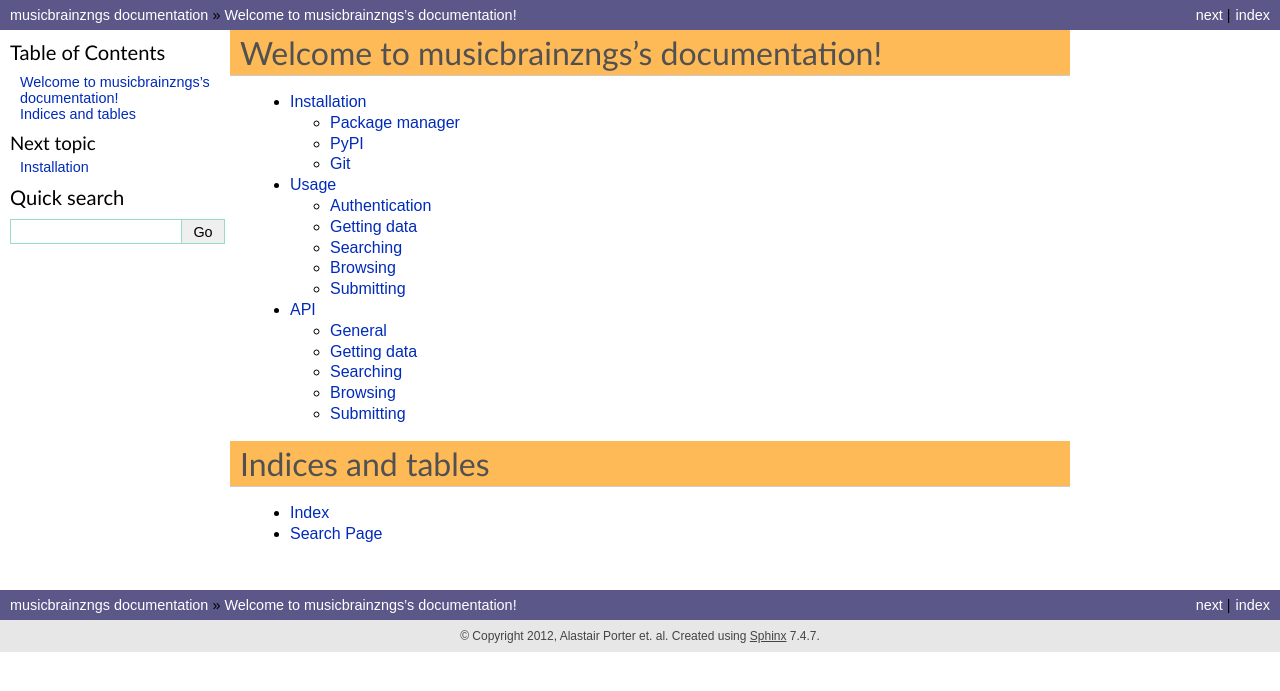
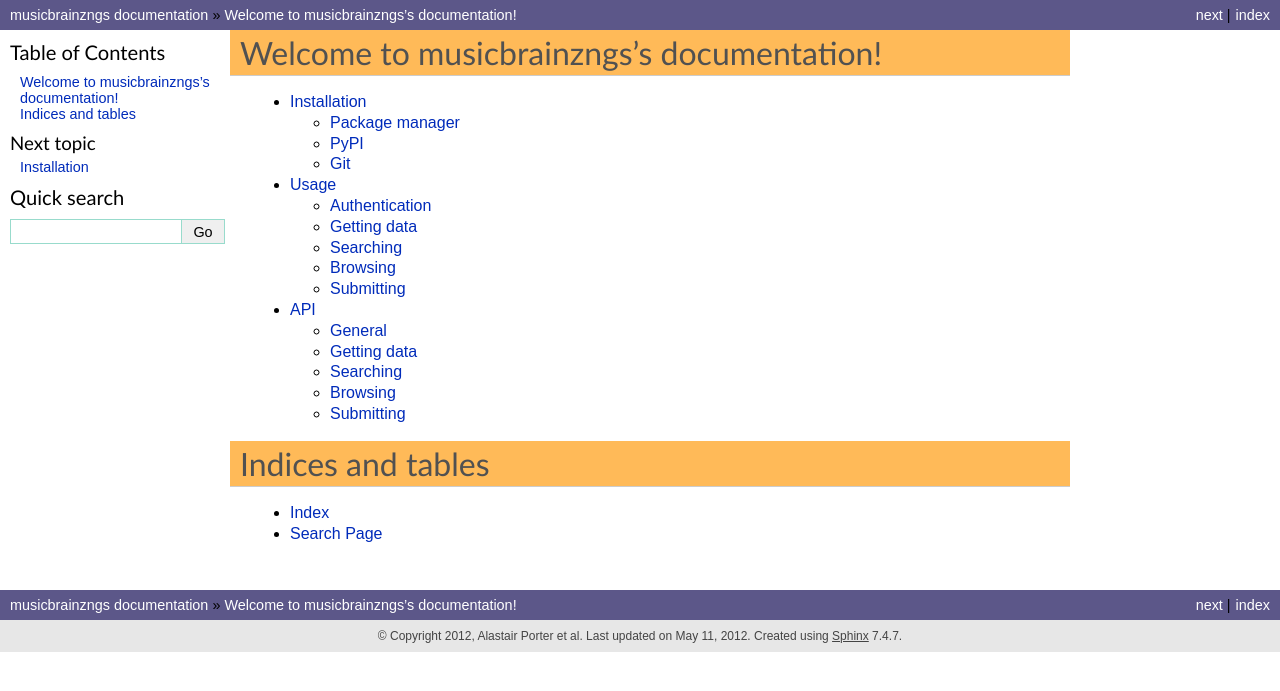
Before and after one commit to alastair/python-musicbrainzngs, a Sphinx documentation site: the page built from docs/index.rst, in a window 1280 px wide. Shown: the top 691 px of the page. Built offline with Sphinx 7.4.7, drawn with Linux system fonts in a browser that asks for light colours; the version number could not be read and is left out.

Commit message:
Documentation cleanups
* Try sphinx-build as well as sphinx-build2
* Fix latin et
* Add updated date to documentation pages

Signed-off-by: Alastair Porter <alastair@porter.net.nz>

```diff
--- a/docs/conf.py
+++ b/docs/conf.py
@@ -43,7 +43,7 @@
 
 # General information about the project.
 project = u'musicbrainzngs'
-copyright = u'2012, Alastair Porter et. al'
+copyright = u'2012, Alastair Porter et al'
 
 # The version info for the project you're documenting, acts as replacement for
 # |version| and |release|, also used in various other places throughout the
@@ -141,7 +141,7 @@
 
 # If not '', a 'Last updated on:' timestamp is inserted at every page bottom,
 # using the given strftime format.
-#html_last_updated_fmt = '%b %d, %Y'
+html_last_updated_fmt = '%b %d, %Y'
 
 # If true, SmartyPants will be used to convert quotes and dashes to
 # typographically correct entities.
```
Also changed, not shown: 1 other file.
